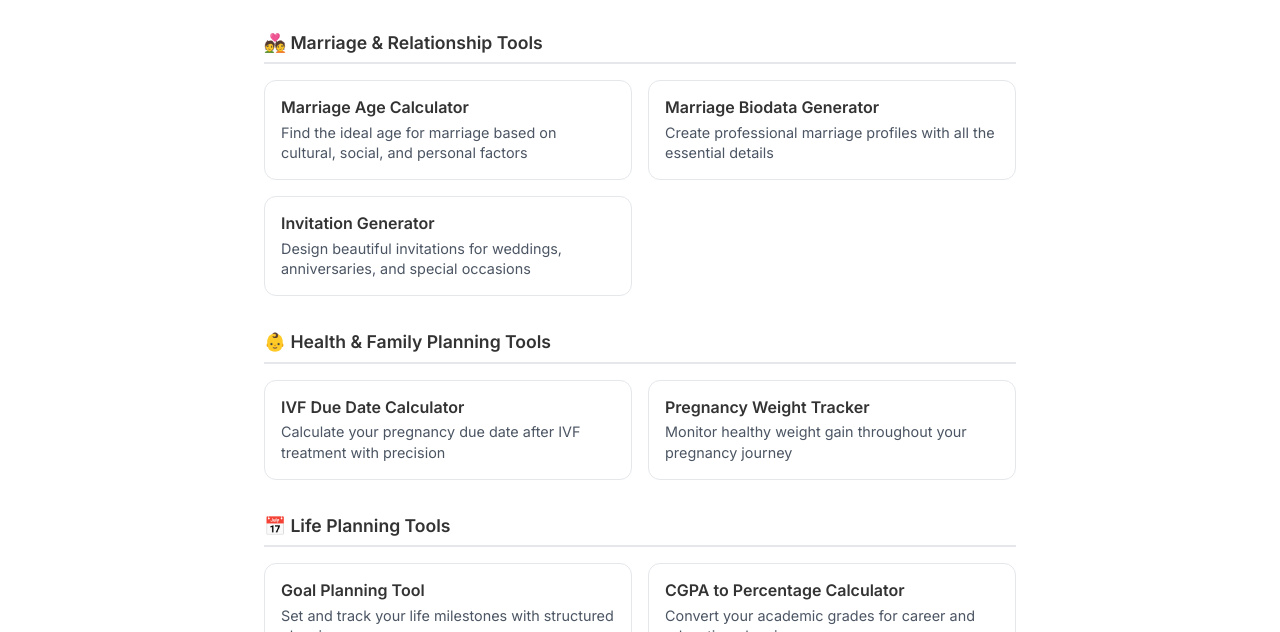
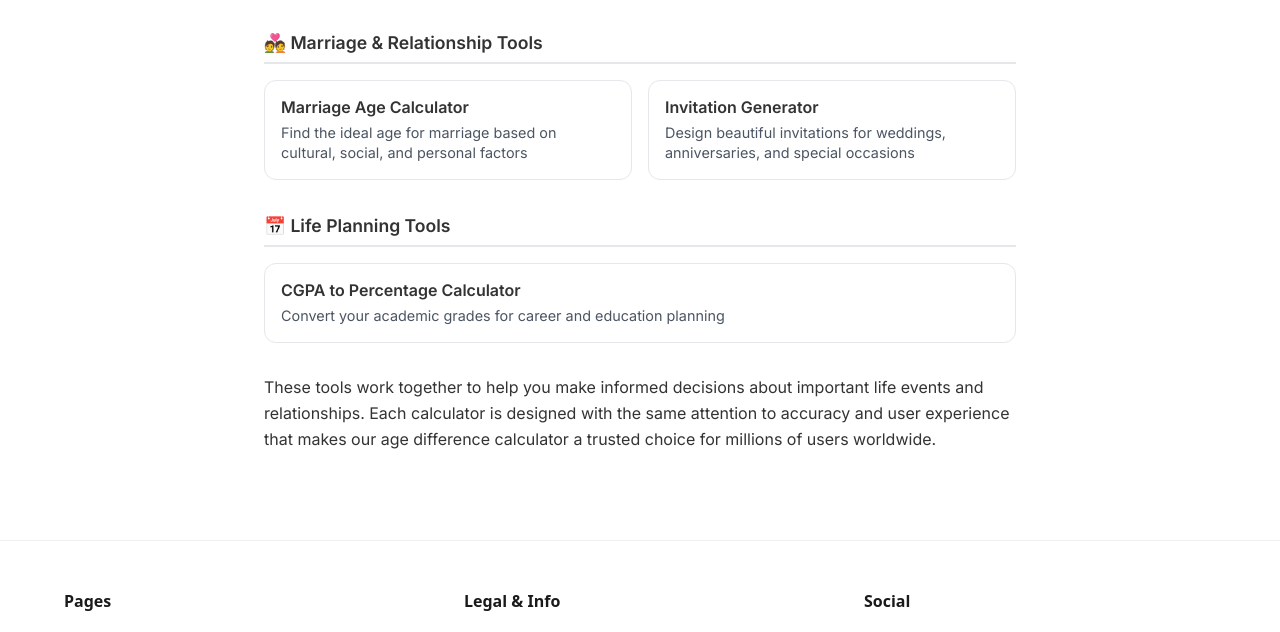
Before and after one commit to jaytools/jaytools.github.io, a website: page personal/age-difference-inline.html in a window 1280 px wide. Shown: the part 5929-6561 px from the top of the page. Drawn offline with Linux system fonts and the light colour scheme.

Commit message:
Update age-difference-inline.html

```diff
--- a/personal/age-difference-inline.html
+++ b/personal/age-difference-inline.html
@@ -1808,10 +1808,7 @@
                                         <div class="related-tool-title">Marriage Age Calculator</div>
                                         <p class="related-tool-description">Find the ideal age for marriage based on cultural, social, and personal factors</p>
                                     </a>
-                                    <a href="marriage-biodata-inline.html" class="related-tool-card">
-                                        <div class="related-tool-title">Marriage Biodata Generator</div>
-                                        <p class="related-tool-description">Create professional marriage profiles with all the essential details</p>
-                                    </a>
+
                                     <a href="invite-generator-inline.html" class="related-tool-card">
                                         <div class="related-tool-title">Invitation Generator</div>
                                         <p class="related-tool-description">Design beautiful invitations for weddings, anniversaries, and special occasions</p>
@@ -1819,29 +1816,13 @@
                                 </div>
                             </div>
 
-                            <!-- Health & Family Planning Tools -->
-                            <div class="related-tools-category">
-                                <h4>👶 Health & Family Planning Tools</h4>
-                                <div class="related-tools-grid">
-                                    <a href="../health/ivf-calculator.html" class="related-tool-card">
-                                        <div class="related-tool-title">IVF Due Date Calculator</div>
-                                        <p class="related-tool-description">Calculate your pregnancy due date after IVF treatment with precision</p>
-                                    </a>
-                                    <a href="../health/pregnancy-weight.html" class="related-tool-card">
-                                        <div class="related-tool-title">Pregnancy Weight Tracker</div>
-                                        <p class="related-tool-description">Monitor healthy weight gain throughout your pregnancy journey</p>
-                                    </a>
-                                </div>
-                            </div>
+
 
                             <!-- Life Planning Tools -->
                             <div class="related-tools-category">
                                 <h4>📅 Life Planning Tools</h4>
                                 <div class="related-tools-grid">
-                                    <a href="../planner/goal-planner.html" class="related-tool-card">
-                                        <div class="related-tool-title">Goal Planning Tool</div>
-                                        <p class="related-tool-description">Set and track your life milestones with structured planning</p>
-                                    </a>
+
                                     <a href="../calculator/cgpa-percentage-inline.html" class="related-tool-card">
                                         <div class="related-tool-title">CGPA to Percentage Calculator</div>
                                         <p class="related-tool-description">Convert your academic grades for career and education planning</p>
```
